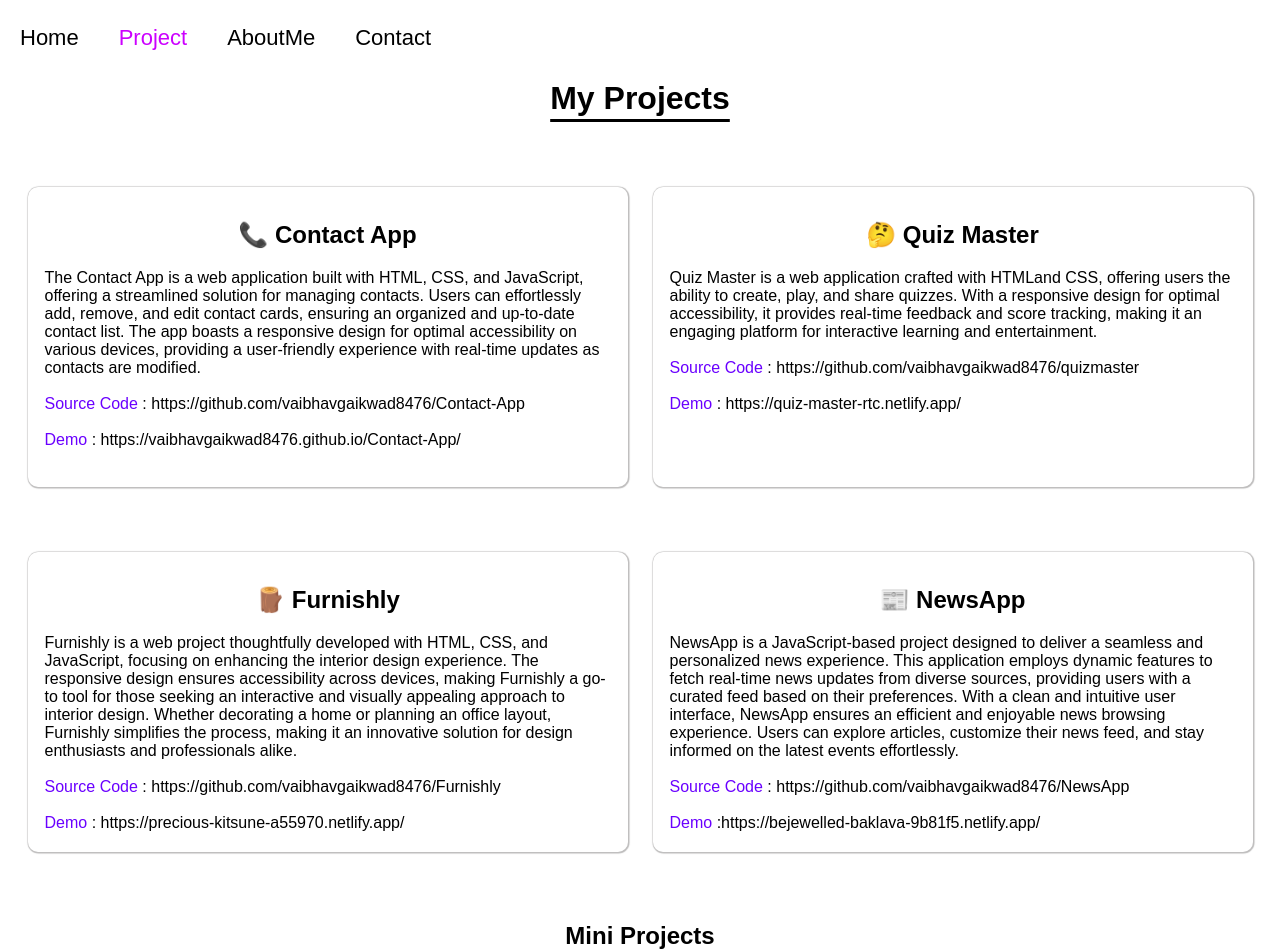
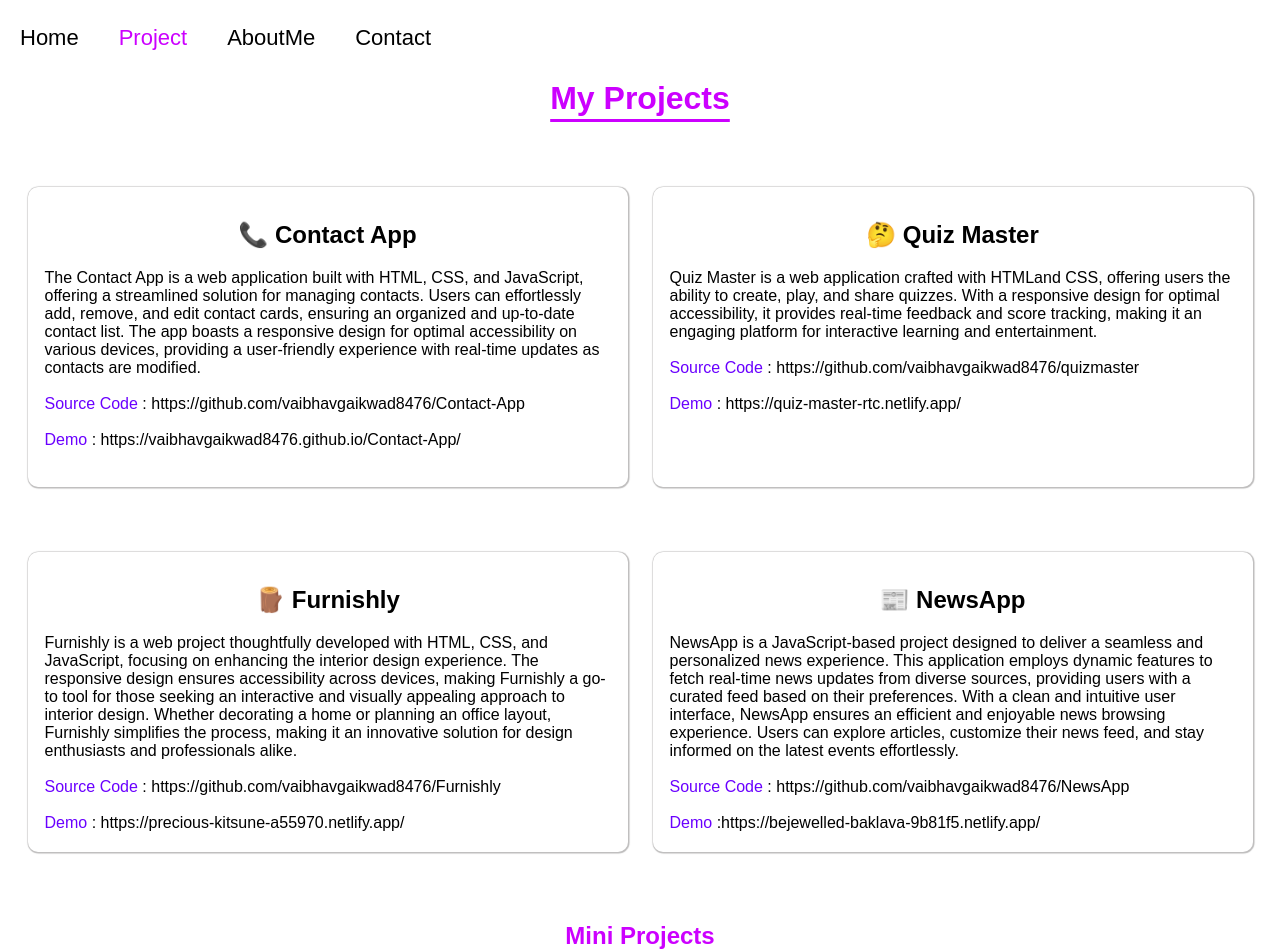
Before and after one commit to vaibhavgaikwad8476/Personal-portfolio, a React (Create React App) app: page /Project in a window 1280 px wide. Shown: the top 952 px of the page. Built offline with nearby package versions, Linux system fonts and the light colour scheme.

Commit message:
Update Project.css

```diff
--- a/src/Project/Project.css
+++ b/src/Project/Project.css
@@ -4,7 +4,7 @@
     text-underline-offset: 10px;
     text-decoration-thickness: 3px;
     margin-bottom: 20px;
-    color: black;
+    color:rgb(204, 0, 255);
 }
 #projectheading2{
     text-align: center;
@@ -12,7 +12,7 @@
     text-underline-offset: 10px;
     text-decoration-thickness: 1.2px;
     margin-bottom: 20px;
-    color: black;
+   color:rgb(204, 0, 255);
     margin-top: 70px;
 }
 .projectCards{
```
